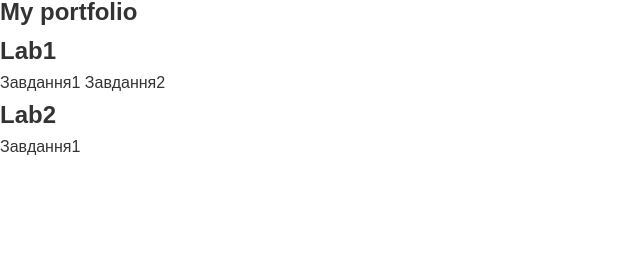
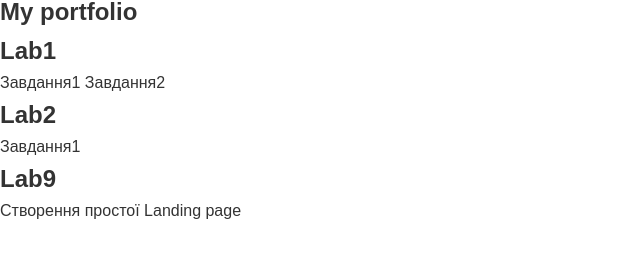
Before and after one commit to zakhar77777/zakhar77777.github.io, a plain HTML site: page index.html in a window 1280 px wide. Shown: the part 58-316 px from the top of the page, without its empty margins (0-640 px from the left). Drawn offline with Linux system fonts and the light colour scheme; files that its build step writes are made by us from their sources.

Commit message:
Update index.html

```diff
--- a/index.html
+++ b/index.html
@@ -30,5 +30,10 @@
          <a href="lab2/index.html">Завдання1</a>
     </section>
 
+    <section>
+        <h2>Lab9</h2>
+         <a href="LR9/index.html">Cтворення простої Landing page</a>
+    </section>
+
 </body>
 </html>
```
